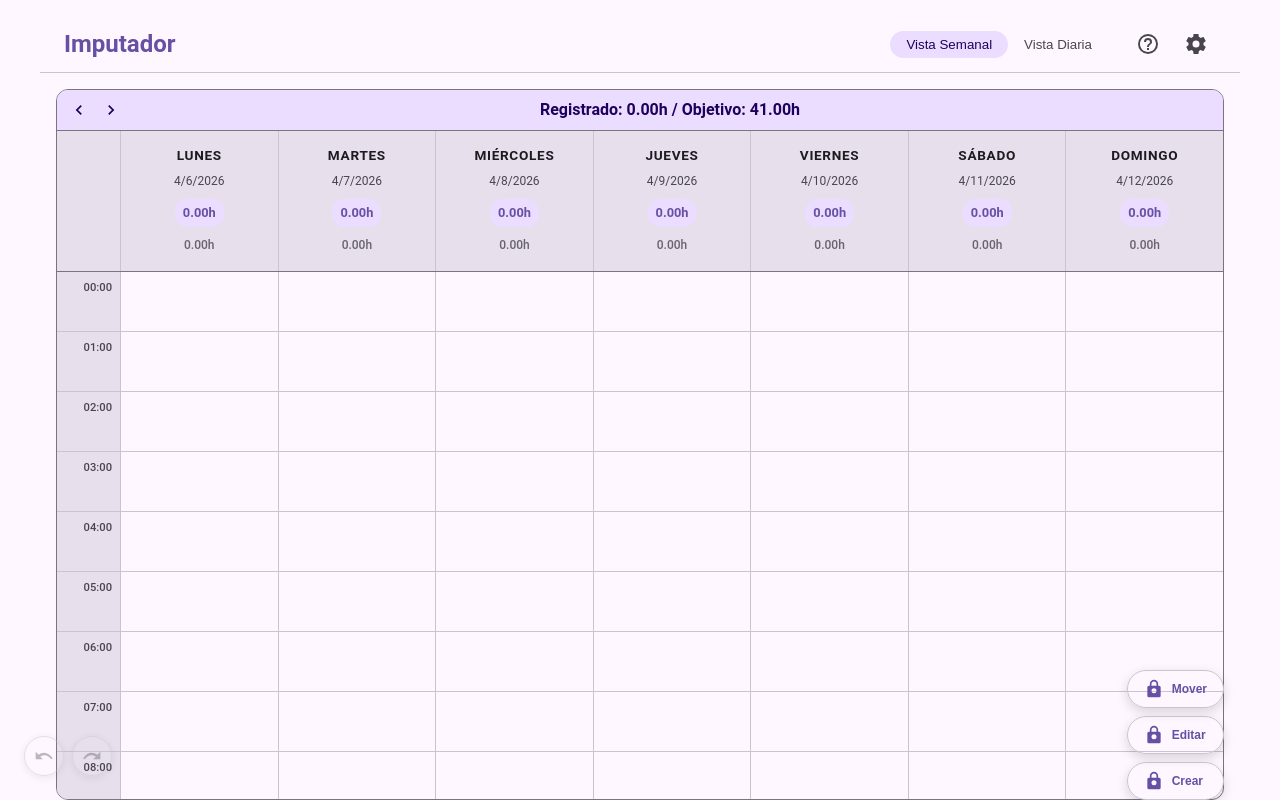
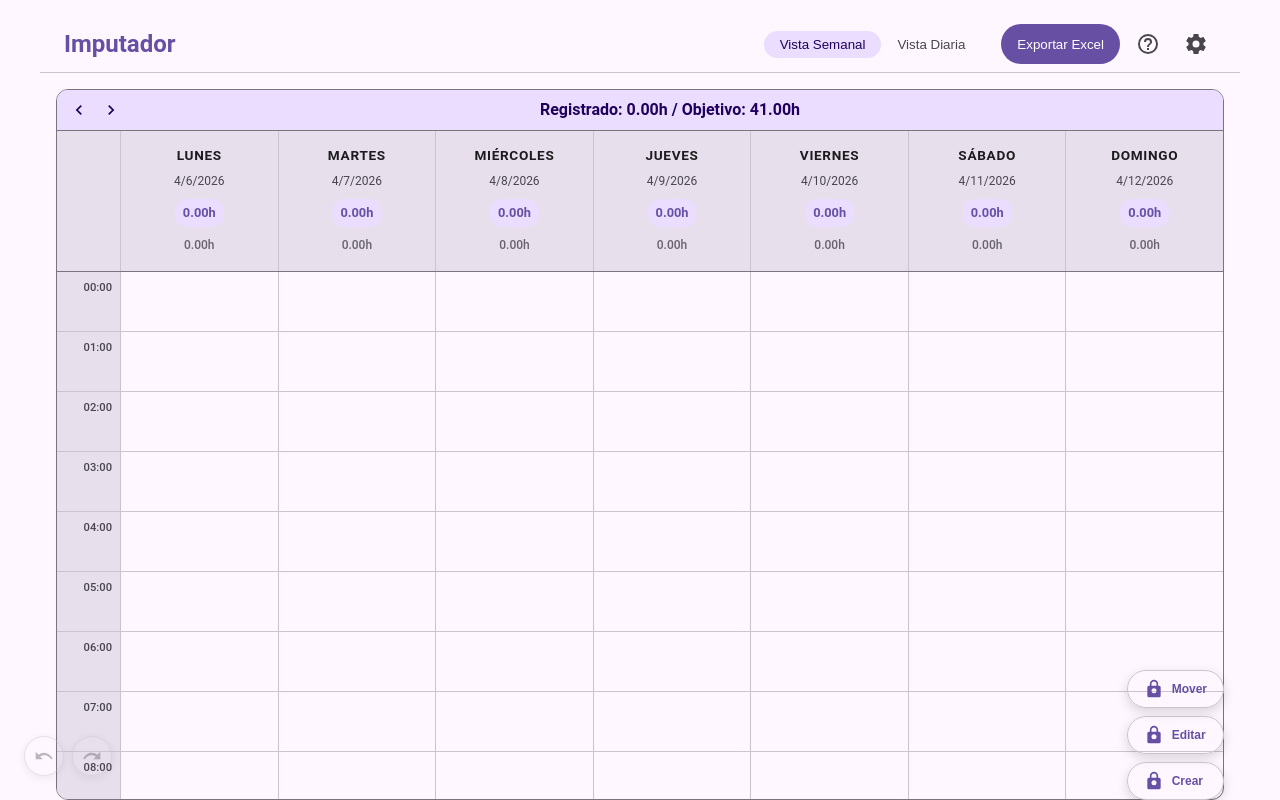
Before and after one commit to Jarki26/imputador, a SvelteKit app: page / in a window 1280 px wide. Built offline with nearby package versions, Linux system fonts and the light colour scheme.

Commit message:
feat(export): Integrate ExportTrigger in main page and implement export logic

```diff
--- a/src/lib/taskStore.ts
+++ b/src/lib/taskStore.ts
@@ -69,6 +69,18 @@ export class TaskStore {
     endOfWeek.setHours(23, 59, 59, 999);
 
     const range = IDBKeyRange.bound(startOfWeek, endOfWeek);
+    return db.getAllFromIndex('tasks', 'date', range);
+  }
+
+  /**
+   * Retrieves all tasks within a specific date range.
+   * @param start - Start date of the range.
+   * @param end - End date of the range.
+   * @returns A promise that resolves to an array of tasks.
+   */
+  async getTasksForRange(start: Date, end: Date): Promise<Task[]> {
+    const db = await this.getDB();
+    const range = IDBKeyRange.bound(start, end);
     return db.getAllFromIndex('tasks', 'date', range);
   }
 
--- a/src/routes/+page.svelte
+++ b/src/routes/+page.svelte
@@ -12,11 +12,14 @@
   import type { Task } from '$lib/db';
   import { i18n } from '$lib/i18n.svelte';
   import { ExportConfigStore, type ColumnMapping } from '$lib/exportConfigStore';
+  import { ExportService } from '$lib/exportService';
+  import ExportTrigger from '$lib/ExportTrigger.svelte';
 
   const taskStore = new TaskStore();
   const configStore = new ConfigStore();
   const historyStore = new HistoryStore();
   const exportConfigStore = new ExportConfigStore();
+  const exportService = new ExportService();
 
   let tasks = $state<Task[]>([]);
   let weeklyTarget = $state(41);
@@ -105,6 +108,26 @@
     exportExclusions = data.exclusions;
   }
 
+  async function handleExport(range: { startDate: string; endDate: string }) {
+    const start = new Date(range.startDate);
+    const end = new Date(range.endDate);
+    end.setHours(23, 59, 59, 999);
+
+    const tasksToExport = await taskStore.getTasksForRange(start, end);
+    const filteredTasks = tasksToExport.filter((t) => !exportExclusions.includes(t.type));
+
+    const blob = await exportService.generateExcel(filteredTasks, exportTemplate);
+
+    const url = URL.createObjectURL(blob);
+    const a = document.createElement('a');
+    a.href = url;
+    a.download = `imputador_export_${range.startDate}_${range.endDate}.xlsx`;
+    document.body.appendChild(a);
+    a.click();
+    document.body.removeChild(a);
+    URL.revokeObjectURL(url);
+  }
+
   const dailyTasks = $derived(
     tasks.filter((t) => {
       const d1 = new Date(t.startTime);
@@ -174,6 +197,7 @@
         </button>
       </div>
       <div class="header-btns">
+        <ExportTrigger onExport={handleExport} />
         <button
           class="icon-btn"
           onclick={() => (showTutorial = true)}
```
Also changed, not shown: 1 other file (tests, documents, lock files or other folders).
